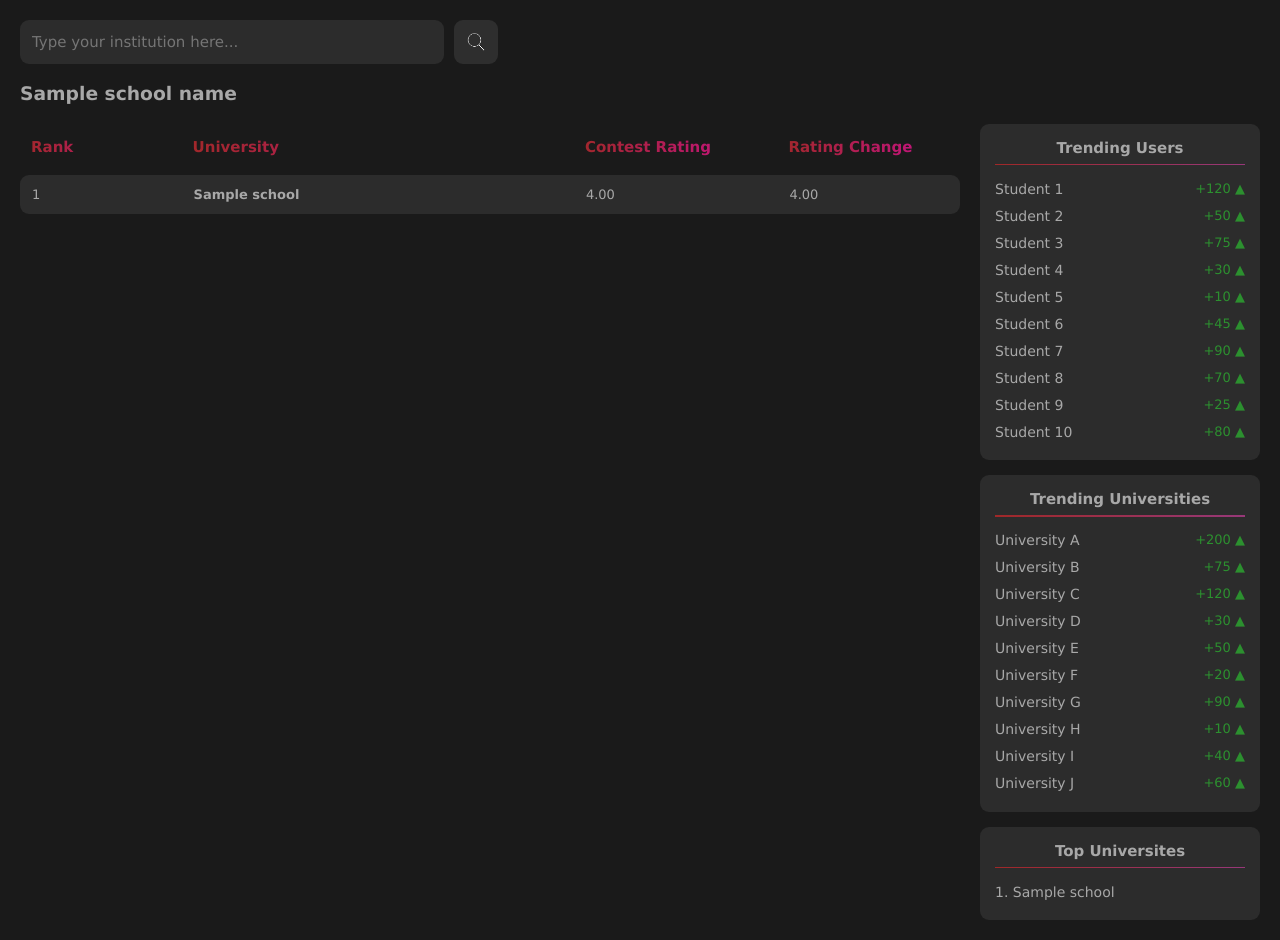
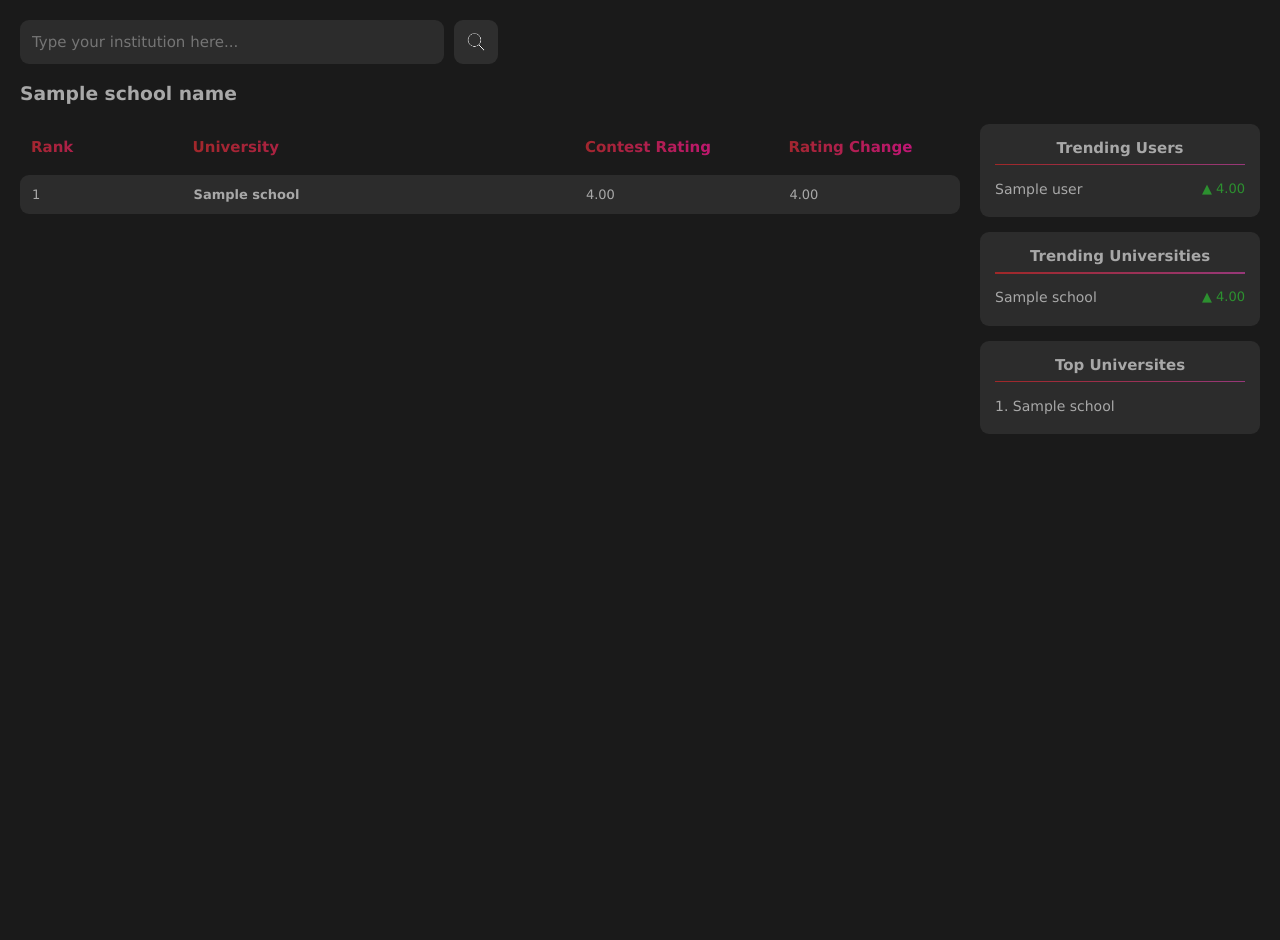
Before and after one commit to cs340-25/LeeterBoard, a Flask app: template src/templates/index.html in a window 1280 px wide. Shown: the part 60-1000 px from the top of the page. After the commit the page ends 494 px from the top, so only its background shows below. Run offline with Flask 3, Linux system fonts and the light colour scheme; the template is opened without the code that fills it: most values are stand-ins (such as "Sample title", 1, 10 or a date in 2020).

Commit message:
Calculated all user rating changes, displaying these changes + university rating changes dynamically on home page widgets

```diff
--- a/src/app.py
+++ b/src/app.py
@@ -24,10 +24,20 @@ def home():
         return redirect(url_for('school', school_name=school_name))
 
     # Default display (GET)
-    # Display averages here
-    result = []
-    result = database.calculate_university_averages()
-    return render_template('index.html', result=result)
+
+    # Grabs all school info (curr avg rating, school name, rating change) -> sorted by curr avg rating (desc.)
+    school_info = database.calculate_university_info()
+    school_info.sort(reverse=True)
+
+    # Grabs all user rating changes -> sorted by rating changes (desc.)
+    user_rating_changes = database.get_user_rating_changes()
+    user_rating_changes.sort(reverse=True)
+
+    # Grabs all school info (curr avg rating, school name, rating change) -> sorted by rating change (desc.)
+    school_rating_changes = database.calculate_university_info()
+    school_rating_changes.sort(key=lambda x: x[2], reverse=True)
+
+    return render_template('index.html', school_info=school_info, user_rating_changes=user_rating_changes, school_rating_changes=school_rating_changes)
 
 
 
--- a/src/templates/index.html
+++ b/src/templates/index.html
@@ -40,7 +40,7 @@
                 {% endfor %} -->
 
                 <!-- TODO: Have to change rating change. (currenty hard coded)-->
-                {% for rating, school, school_rating_change in result %}
+                {% for rating, school, school_rating_change in school_info %}
                     <tr><td>{{ loop.index0 + 1 }}</td><td>{{ school }}</td><td>{{ "%.2f" | format(rating) }}</td><td>{{ "%.2f" | format(school_rating_change) }}</td></tr>
                 {% endfor %}
             </tbody>
@@ -52,32 +52,18 @@
             <div class="widget">
                 <h3>Trending Users</h3>
                 <ul>
-                    <li>Student 1 <span class="score up">+120 ▲</span></li>
-                    <li>Student 2 <span class="score up">+50 ▲</span></li>
-                    <li>Student 3 <span class="score up">+75 ▲</span></li>
-                    <li>Student 4 <span class="score up">+30 ▲</span></li>
-                    <li>Student 5 <span class="score up">+10 ▲</span></li>
-                    <li>Student 6 <span class="score up">+45 ▲</span></li>
-                    <li>Student 7 <span class="score up">+90 ▲</span></li>
-                    <li>Student 8 <span class="score up">+70 ▲</span></li>
-                    <li>Student 9 <span class="score up">+25 ▲</span></li>
-                    <li>Student 10 <span class="score up">+80 ▲</span></li>
+                    {% for rating_change, user in user_rating_changes[:10] %}
+                    <li>{{ user }}<span class="score up">▲ {{ "%.2f" | format(rating_change) }}</span></li>
+                    {% endfor %}
                 </ul>
             </div>
 
             <div class="widget">
                 <h3>Trending Universities</h3>
                 <ul>
-                    <li>University A <span class="score up">+200 ▲</span></li>
-                    <li>University B <span class="score up">+75 ▲</span></li>
-                    <li>University C <span class="score up">+120 ▲</span></li>
-                    <li>University D <span class="score up">+30 ▲</span></li>
-                    <li>University E <span class="score up">+50 ▲</span></li>
-                    <li>University F <span class="score up">+20 ▲</span></li>
-                    <li>University G <span class="score up">+90 ▲</span></li>
-                    <li>University H <span class="score up">+10 ▲</span></li>
-                    <li>University I <span class="score up">+40 ▲</span></li>
-                    <li>University J <span class="score up">+60 ▲</span></li>
+                    {% for rating, school, rating_change in school_rating_changes[:10] %}
+                    <li>{{ school }}<span class="score up">▲ {{ "%.2f" | format(rating_change) }}</span></li>
+                    {% endfor %}
                 </ul>
             </div>
 
@@ -86,7 +72,7 @@
             <div class="widget">
                 <h3>Top Universites</h3>
                 <ul>
-                    {% for rating, school, school_rating_change in result[:10] %}
+                    {% for rating, school, school_rating_change in school_info[:10] %}
                     <li> <tr><td>{{ loop.index0 + 1 }}</td><td>. </td><td>{{ school }}</td></tr>   </li>
                     {% endfor %}
                 </ul>
```
Also changed, not shown: src/database.py (+20 -2 lines).
